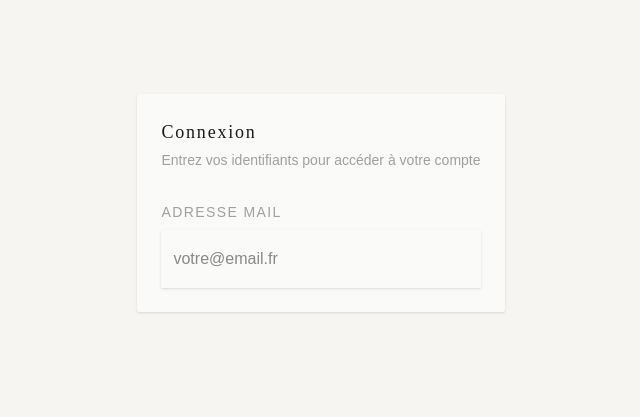
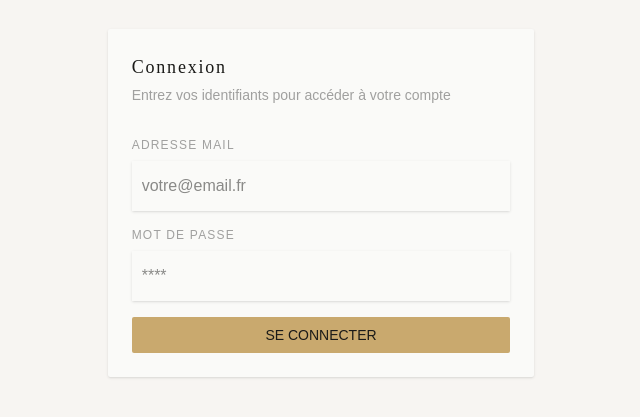
Before and after one commit to BapeCode/guardia-dev-ops, a React (Vite) app in the folder frontend/: page /login in a window 1280 px wide. Shown: the part 197-614 px from the top of the page, without its empty margins (319-959 px from the left). Built offline with nearby package versions, Linux system fonts and the light colour scheme.

Commit message:
Add Button Components

```diff
--- /dev/null
+++ b/frontend/src/components/Button.tsx
@@ -0,0 +1,18 @@
+interface ButtonProps {
+    onClick?: () => void;
+    children: React.ReactNode;
+    className?: string;
+    type?: "button" | "submit" | "reset";
+}
+
+export default function Button({ onClick, children, className, type = "button" }: ButtonProps) {
+    return (
+        <button
+            type={type}
+            onClick={onClick}
+            className={`bg-primary text-white rounded-xs px-4 py-2 transition-colors hover:bg-primary/80 cursor-pointer ${className}`}
+        >
+            {children}
+        </button>
+    )
+}
--- a/frontend/src/components/Input.tsx
+++ b/frontend/src/components/Input.tsx
@@ -8,11 +8,11 @@ interface InputProps {
 export default function Input({label, type = "text", placeholder}: InputProps) {
     return (
         <div className="flex flex-col items-start gap-2 w-full">
-            <label className="text-sm font-medium text-text-1/40 uppercase tracking-widest">{label}</label>
+            <label className="text-xs font-light text-text-1/40 uppercase tracking-widest">{label}</label>
             <input
                 type={type}
                 placeholder={placeholder}
-                className="w-full px-3 py-4 shadow-sm border-border focus:outline-none focus:ring-1 focus:ring-border-gold focus:ring-offset-2" />
+                className="w-full px-2.5 py-3 shadow-sm border-border focus:outline-none focus:ring-1 focus:ring-border-gold focus:ring-offset-2" />
         </div>
     )
 }
--- a/frontend/src/pages/Login.tsx
+++ b/frontend/src/pages/Login.tsx
@@ -1,18 +1,24 @@
 import Section from "../components/Section.tsx";
 import Input from "../components/Input.tsx";
+import Button from "../components/Button.tsx";
 
 export default function Login() {
     return (
         <Section>
             <div className="flex justify-center items-center gap-6 h-screen">
-                <div className="bg-card border-border rounded-xs shadow-sm p-6">
+                <div className="bg-card border-border rounded-xs shadow-sm p-6 w-1/3">
                     <div className="flex flex-col items-start justify-center gap-1">
                         <h1 className="tracking-widest font-light text-text-1 font-serif text-lg">Connexion</h1>
                         <p className="font-extralight text-text-1/40 font-mono text-sm">Entrez vos identifiants pour accéder à votre compte</p>
                     </div>
 
-                    <form className="flex flex-col items-start justify-center mt-8 w-full">
+                    <form className="flex flex-col items-start justify-center mt-8 w-full gap-4">
                         <Input label="Adresse mail" placeholder="votre@email.fr" type="email"/>
+                        <Input label="Mot de passe" placeholder="****" type="password"/>
+
+                        <Button type="submit" className="w-full">
+                            <p className="text-text-1 uppercase text-sm font-medium">Se connecter</p>
+                        </Button>
                     </form>
                 </div>
             </div>
```
